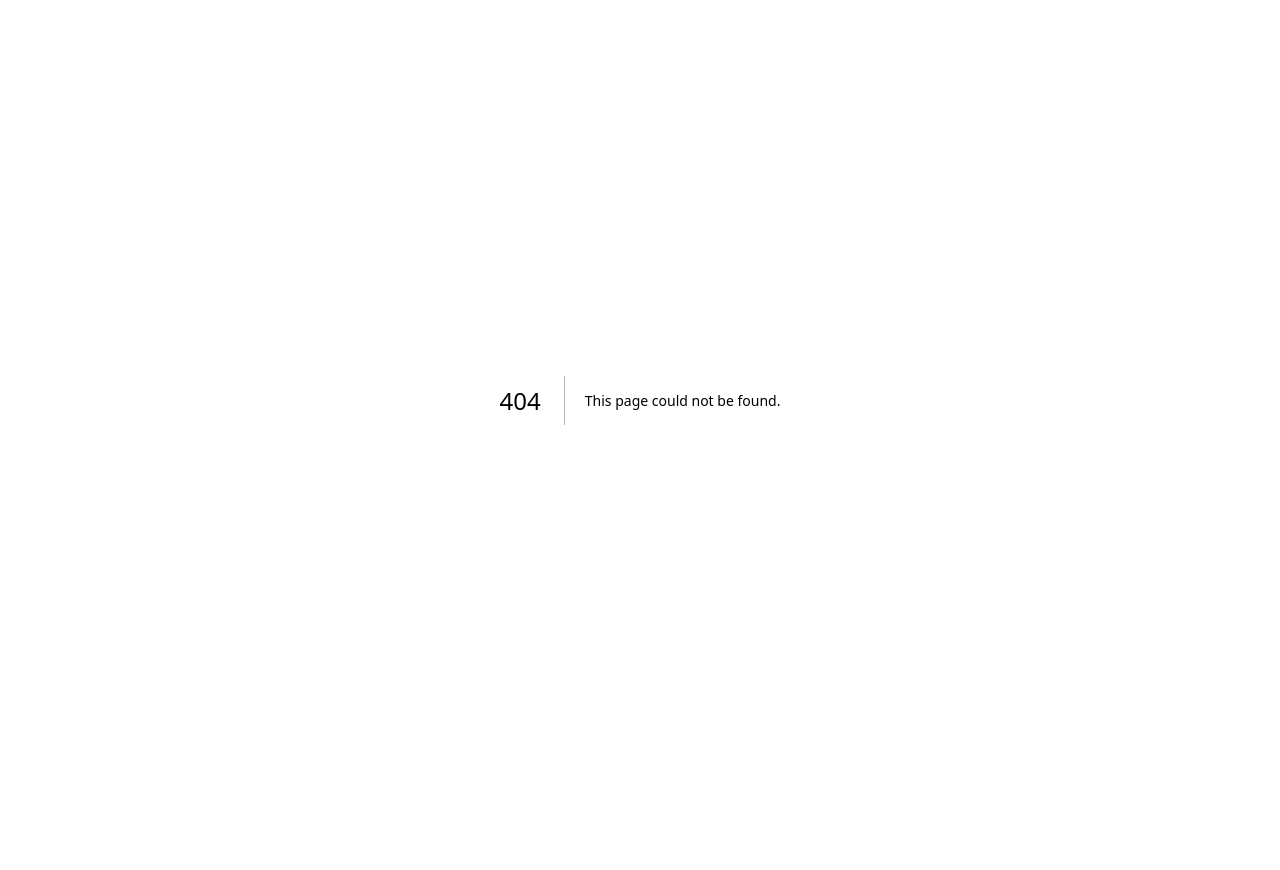
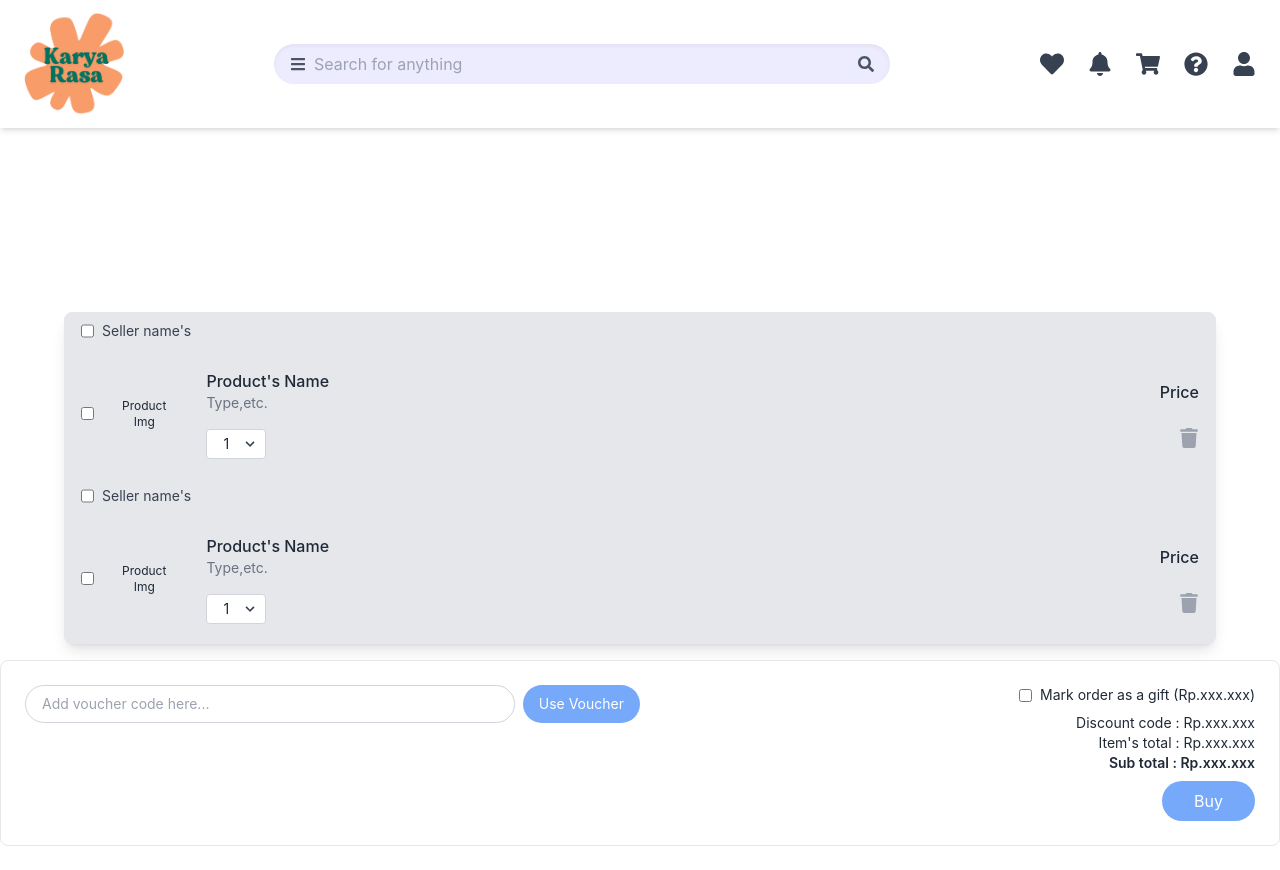
Before and after one commit to ridwanam9/KaryaRasa_frontend, a Next.js app in the folder karya-rasa/: page /cart in a window 1280 px wide. Before the commit this address had no page. Before the commit the page ends 800 px from the top, so only its background shows below. Built offline with nearby package versions, Linux system fonts and the light colour scheme.

Commit message:
cart&checkout not fix

```diff
--- /dev/null
+++ b/karya-rasa/src/components/VoucherButton.tsx
@@ -0,0 +1,46 @@
+import React from 'react';
+import { useState } from 'react';
+
+type Props = {
+  onSwitch: () => void;
+};
+
+interface UseVoucherButtonProps extends Props {
+  onClick?: () => void; // Add onClick as an optional property
+}
+
+const UseVoucherButton: React.FC<UseVoucherButtonProps> = ({ onSwitch, onClick }) => {
+    const [voucherButton, setVoucherButton] = useState(false);
+
+    const toggleVoucher = () => {
+        setVoucherButton(false);
+
+    };
+
+    return (
+        <div className="flex flex-col items-center mb-6">
+            <button
+                className="bg-gray-200 text-gray-700 rounded-full px-6 py-2 font-semibold border border-gray-300"
+                onClick={() => { toggleVoucher(); onSwitch(); }}
+            >
+                Use Voucher or Promo code
+            </button>
+
+{voucherButton && (
+            <div className="mb-4">
+                <input
+                    type="text"
+                    className="mt-2 w-full p-2 border rounded"
+                    placeholder="Add voucher code here..."
+                    onChange={(e) => console.log(e.target.value)}
+                />
+                <button className="bg-blue-500 text-white rounded px-4 py-2 mt-2" onClick={onClick}>
+                  Use Voucher
+                </button>
+            </div>
+            )}
+        </div>
+    );
+};
+
+export default UseVoucherButton;
--- /dev/null
+++ b/karya-rasa/src/pages/cart.tsx
@@ -0,0 +1,150 @@
+import React from 'react';
+import { useRouter } from "next/router";
+import { useEffect, useState } from "react";
+import axios from "axios";
+import Navbar from "@/components/Navbar";
+import { FaShoppingCart, FaTrash } from "react-icons/fa";
+
+interface Product {
+  id: number;
+  name: string;
+  seller: string;
+  price: number;
+  image_url: string;
+}
+
+
+const ShoppingCartPage = () => {
+  const [cartItems] = useState([
+    {
+      id: 1,
+      sellerName: "Seller name's",
+      productName: "Product's Name",
+      productType: "Type,etc.",
+      price: "Price",
+      quantity: 1
+    },
+    {
+      id: 2,
+      sellerName: "Seller name's",
+      productName: "Product's Name",
+      productType: "Type,etc.",
+      price: "Price",
+      quantity: 1
+    }
+  ]);
+
+  const [checked, setChecked] = React.useState(false);
+    const handleCheckboxChange = () => {
+        setChecked(!checked);
+    };
+
+  return (
+    <>
+    <Navbar />
+
+{/* Cart Container - Without extra space */}
+  <div className="max-w-7xl mx-auto w-full pt-40">
+        {/* Cart Items */}
+        <div className="border border-black-200 bg-gray-200 rounded-lg overflow-hidden shadow-lg mt-6 mb-4 max-w-6xl mx-auto">
+          {cartItems.map((item, index) => (
+            <React.Fragment key={item.id}>
+              {/* Seller's name top */}
+              <div className="flex px-4 py-2 border-b border-gray-200">
+                <input type='checkbox' className="mr-2" onChange={handleCheckboxChange} />
+                <div className="text-sm text-gray-700">{item.sellerName}</div>
+              </div>
+
+              {/* Product Row */}
+              <div className="flex items-center px-4 py-4">
+                <div>
+                    <input type='checkbox' className="mr-2" />
+                </div>
+                {/* Product Image */}
+                <div className="sw-24 h-24 bg-gray-200 flex items-center justify-center text-center text-xs ml-5 mr-10">
+                  <div className="text-center">
+                    <div>Product</div>
+                    <div>Img</div>
+                  </div>
+                </div>
+
+                {/* Product Info */}
+                <div className="flex-grow">
+                  <div className="font-medium">{item.productName}</div>
+                  <div className="text-sm text-gray-500 mb-4">{item.productType}</div>
+
+                  {/* Quantity Dropdown */}
+                  <div className="inline-block relative">
+                    <select
+                      className="block appearance-none bg-white border border-gray-300 px-4 py-1 pr-8 rounded text-sm"
+                      defaultValue={1}
+                    >
+                      {[1, 2, 3, 4, 5].map(num => (
+                        <option key={num} value={num}>{num}</option>
+                      ))}
+                    </select>
+                    <div className="pointer-events-none absolute inset-y-0 right-0 flex items-center px-2 text-gray-700">
+                      <svg className="fill-current h-4 w-4" xmlns="http://www.w3.org/2000/svg" viewBox="0 0 20 20">
+                        <path d="M9.293 12.95l.707.707L15.657 8l-1.414-1.414L10 10.828 5.757 6.586 4.343 8z"/>
+                      </svg>
+                    </div>
+                  </div>
+                </div>
+
+                {/* Price and Remove Icon */}
+                <div className="flex flex-col items-end">
+                  <div className="text-right font-medium mb-6">{item.price}</div>
+                  <button className="text-gray-400 hover:text-gray-600">
+                    <FaTrash style={{ fontSize: 20 }} />
+                  </button>
+                </div>
+              </div>
+                  {/* Divider */}
+                </React.Fragment>
+              ))}
+        </div>
+
+        {/* Checkout Summary */}
+        <div className="mt-4 mb-6 bg-white rounded-lg border border-gray-200 p-6">
+          <div className="flex flex-wrap md:flex-nowrap justify-between">
+            {/* Voucher Input */}
+            <div className="w-full md:w-1/2 mb-4 md:mb-0">
+              <div className="flex space-x-2">
+                <input
+                  type="text"
+                  placeholder="Add voucher code here..."
+                  className="border border-gray-300 rounded-full px-4 py-2 text-sm flex-grow"
+                />
+                <button className="bg-blue-400 text-white rounded-full px-4 py-2 text-sm">
+                  Use Voucher
+                </button>
+              </div>
+            </div>
+
+            {/* Order Summary */}
+            <div className="w-full md:w-1/2 flex flex-col items-end">
+              <div className="mb-2 flex items-center">
+                <input
+                  type="checkbox"
+                  id="gift"
+                  className="mr-2"
+                />
+                <label htmlFor="gift" className="text-sm">Mark order as a gift (Rp.xxx.xxx)</label>
+              </div>
+              <div className="text-right">
+                <div className="text-sm">Discount code : Rp.xxx.xxx</div>
+                <div className="text-sm">Item's total : Rp.xxx.xxx</div>
+                <div className="text-sm font-semibold">Sub total : Rp.xxx.xxx</div>
+              </div>
+              <button className="bg-blue-400 text-white rounded-full px-8 py-2 mt-2">
+                Buy
+              </button>
+            </div>
+          </div>
+        </div>
+  </div>
+  </>
+  );
+};
+
+export default ShoppingCartPage;
```
Also changed, not shown: 1 other file (tests, documents, lock files or other folders).
